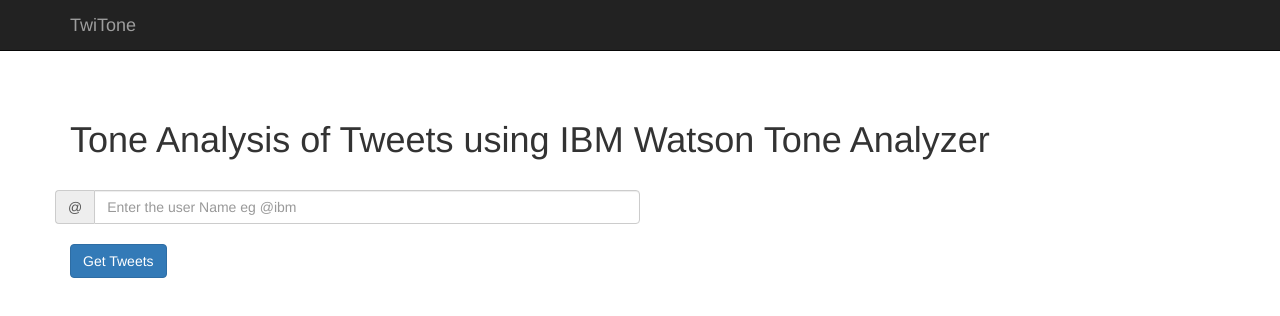
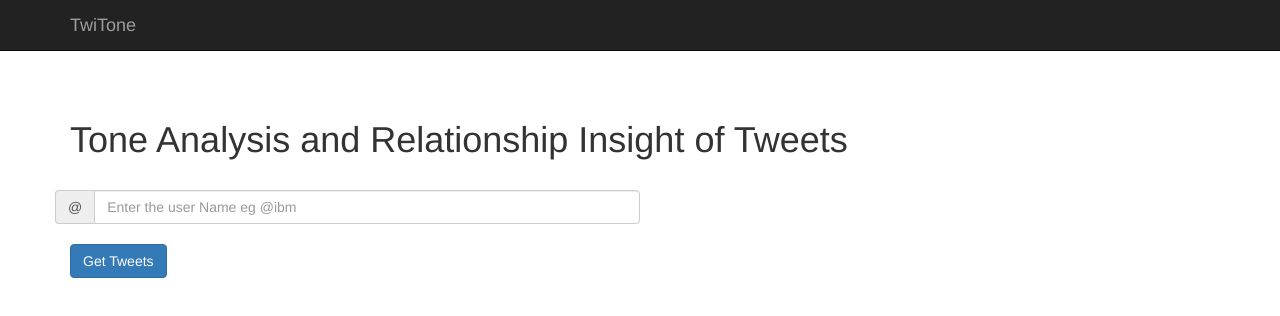
Before and after one commit to LadwaAditya/TwiTone, a website: page public/index.html in a window 1280 px wide. Drawn offline with nearby package versions, Linux system fonts and the light colour scheme.

Commit message:
refactor: Changed titile of project

```diff
--- a/public/index.html
+++ b/public/index.html
@@ -22,7 +22,7 @@
 
 
 <div class="container" id="main" ng-controller="MainCtrl">
-    <h1>Tone Analysis of Tweets using IBM Watson Tone Analyzer</h1>
+    <h1>Tone Analysis and Relationship Insight of Tweets</h1>
     <br>
 
     <form>
--- a/public/stylesheets/style.css
+++ b/public/stylesheets/style.css
@@ -60,6 +60,8 @@
     padding-top: 10%;
 }
 
+
+
 th {
     border-bottom: 1px solid #000;
 }
```
